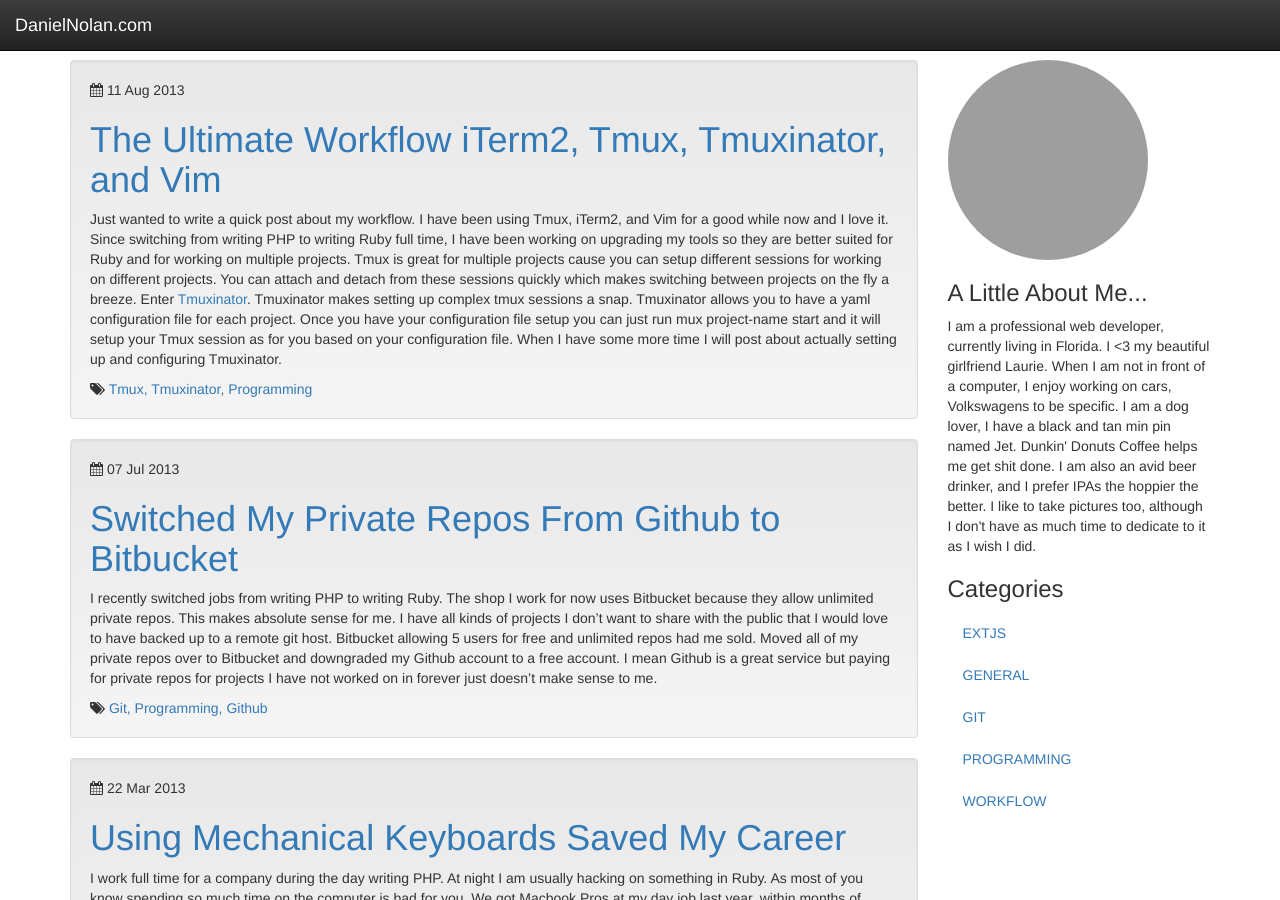
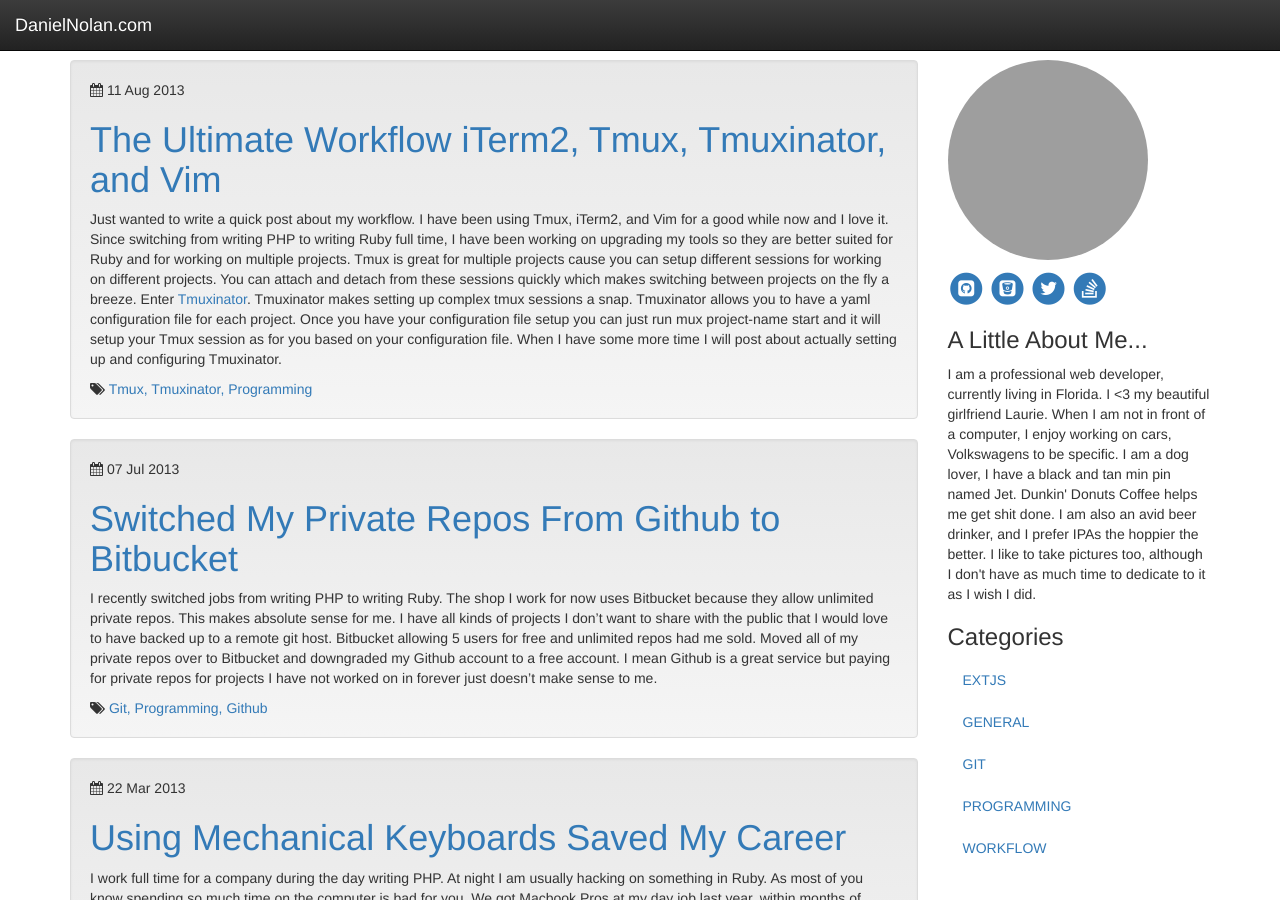
Before and after one commit to danielnolan/danielnolan.github.com, a Jekyll site: the page built from index.html, in a window 1280 px wide and 900 px high. Built offline with Jekyll 4.4.1, drawn with Linux system fonts in a browser that asks for light colours; nearby versions of some CDN libraries; the list of posts is cut into pages by our own code; grey boxes are pictures that could not be loaded.

Commit message:
adding social icons

```diff
--- a/_layouts/default.html
+++ b/_layouts/default.html
@@ -59,7 +59,35 @@
 	<div class="row">
 		<div class="col-md-3 col-md-push-9">
 			<div class"sideBoxContent">
-				<p><img src="http://www.gravatar.com/avatar/1894aa33479313caba1a8d8a0bc13f3b.png" alt="..." class="img-circle"></p>
+				<p>
+					<img src="http://www.gravatar.com/avatar/1894aa33479313caba1a8d8a0bc13f3b.png" alt="..." class="img-circle">
+				</p>
+				<p>
+					<span class="fa-stack fa-lg">
+					  <a href="http://github.com/danielnolan">
+						  <i class="fa fa-circle fa-stack-2x"></i>
+						  <i class="fa fa-github-square fa-stack-1x fa-inverse"></i>
+					  </a>
+					</span>
+					<span class="fa-stack fa-lg">
+						<a href="http://bitbucket.com/danielnolan">
+					  <i class="fa fa-circle fa-stack-2x"></i>
+					  <i class="fa fa-bitbucket-square fa-stack-1x fa-inverse"></i>
+					  </a>
+					</span>
+					<span class="fa-stack fa-lg">
+						<a href="http://twitter.com/danielnolan">
+						  <i class="fa fa-circle fa-stack-2x"></i>
+						  <i class="fa fa-twitter fa-stack-1x fa-inverse"></i>
+					  </a>
+					</span>
+					<span class="fa-stack fa-lg">
+						<a href="http://stackexchange.com/users/91532/daniel-n">
+						  <i class="fa fa-circle fa-stack-2x"></i>
+						  <i class="fa fa-stack-overflow fa-stack-1x fa-inverse"></i>
+					  </a>
+					</span>
+				</p>
 				<h3>
 					A Little About Me...
 				</h3>
```
